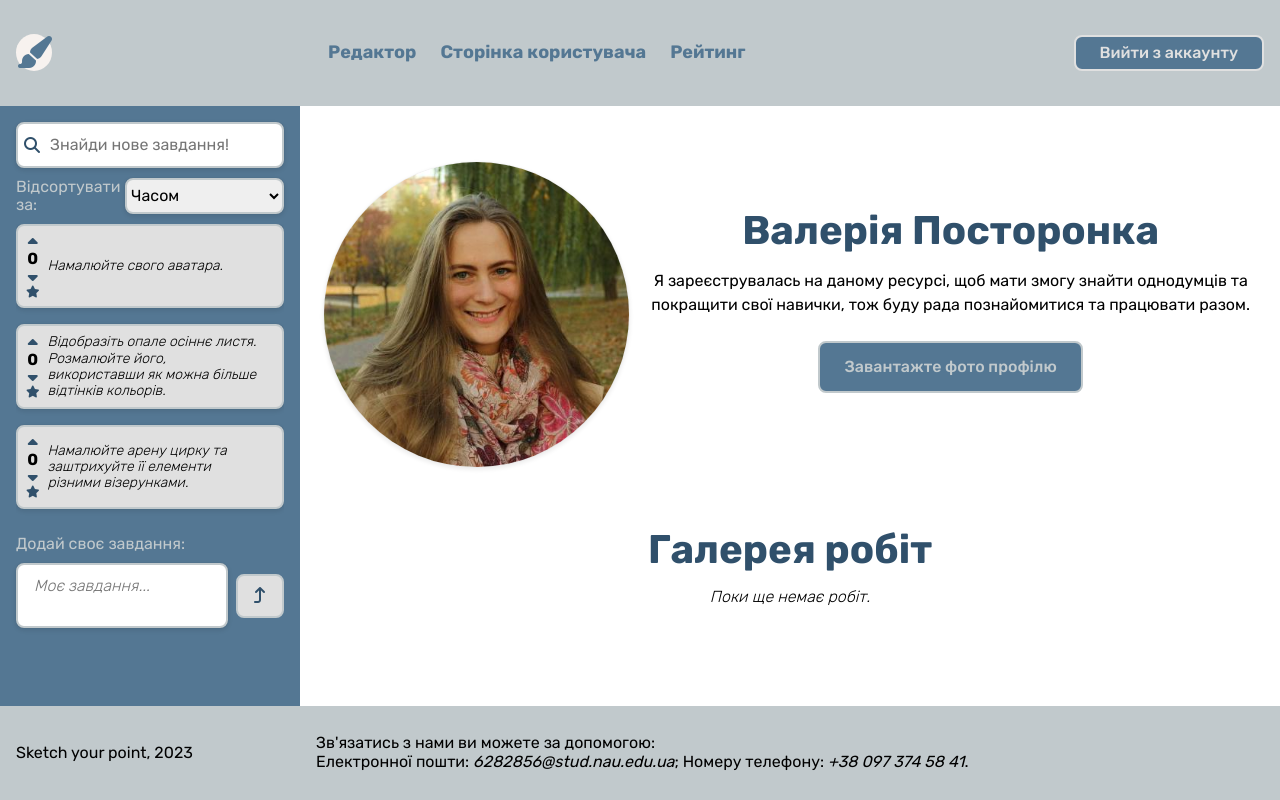
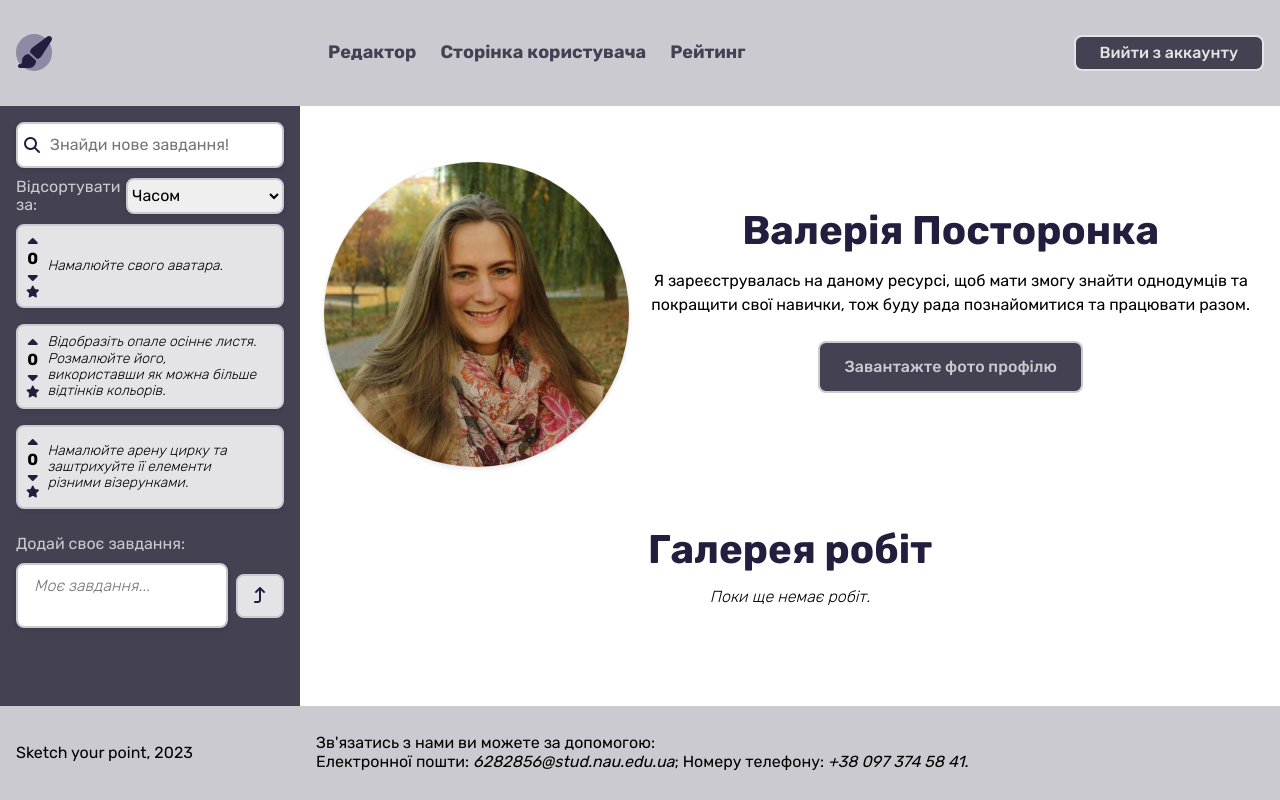
Before and after one commit to ValeriiaPostoronka/Sketch_your_point, a PHP site: page /templates/pages/artist.php in a window 1280 px wide. Run offline with PHP 8.4, Linux system fonts and the light colour scheme; a user stored in the database is signed in; data comes from the database, SQL or seed files in the repository; data that the repository does not hold is empty; style sheets or scripts are compiled from the project's sources; some libraries are stand-ins or nearby versions.

Commit message:
Change the color palette.

```diff
--- a/assets/src/css/base/base.css
+++ b/assets/src/css/base/base.css
@@ -47,9 +47,9 @@
   --c-black: #000;
   --c-green: #7DA38C;
   --c-red: #B51D46;
-  --c-01: #547793;
-  --c-02: #F7F2EF;
-  --c-03: #E0E0E0;
-  --c-04: #C1C9CC;
-  --c-05: #30506b;
+  --c-01: #444152;
+  --c-02: #8e8aa5;
+  --c-03: #e4e4e6;
+  --c-04: #cbcad0;
+  --c-05: #241e3e;
 }/*# sourceMappingURL=base.css.map */
--- a/assets/src/css/base/base.scss
+++ b/assets/src/css/base/base.scss
@@ -59,9 +59,9 @@
     --c-black: #000;
     --c-green: #7DA38C;
     --c-red: #B51D46;
-    --c-01: #547793;
-    --c-02: #F7F2EF;
-    --c-03: #E0E0E0;
-    --c-04: #C1C9CC;
-    --c-05: #30506b;
+    --c-01: #444152;
+    --c-02: #8e8aa5;
+    --c-03: #e4e4e6;
+    --c-04: #cbcad0;
+    --c-05: #241e3e;
 }
--- a/assets/src/css/base/header.css
+++ b/assets/src/css/base/header.css
@@ -46,7 +46,7 @@
   grid-column: 2/3;
 }
 .header__logo .fa-beat-fade {
-  color: #547793;
+  color: var(--c-05);
   animation-name: none;
 }
 .header__logo .fa-beat-fade:hover {
--- a/assets/src/css/base/header.scss
+++ b/assets/src/css/base/header.scss
@@ -47,7 +47,7 @@
         grid-column: 2 / 3;
 
         .fa-beat-fade {
-            color: #547793;
+            color: var(--c-05);
             animation-name: none;
 
             &:hover {
--- a/templates/blocks/tasks.php
+++ b/templates/blocks/tasks.php
@@ -57,7 +57,7 @@
         <select class="tasks__sorting-list">
             <option value="time" selected>Часом</option>
             <option value="rating">Рейтингом</option>
-            <option value="my">Моїм виконанням</option>
+            <option value="my">Моїм створенням</option>
         </select>
     </div>
     <div class="tasks__list">
```
Also changed, not shown: assets/src/css/canvas.css (+4 -4 lines), assets/src/css/canvas.scss (+4 -4 lines), 2 other files.
